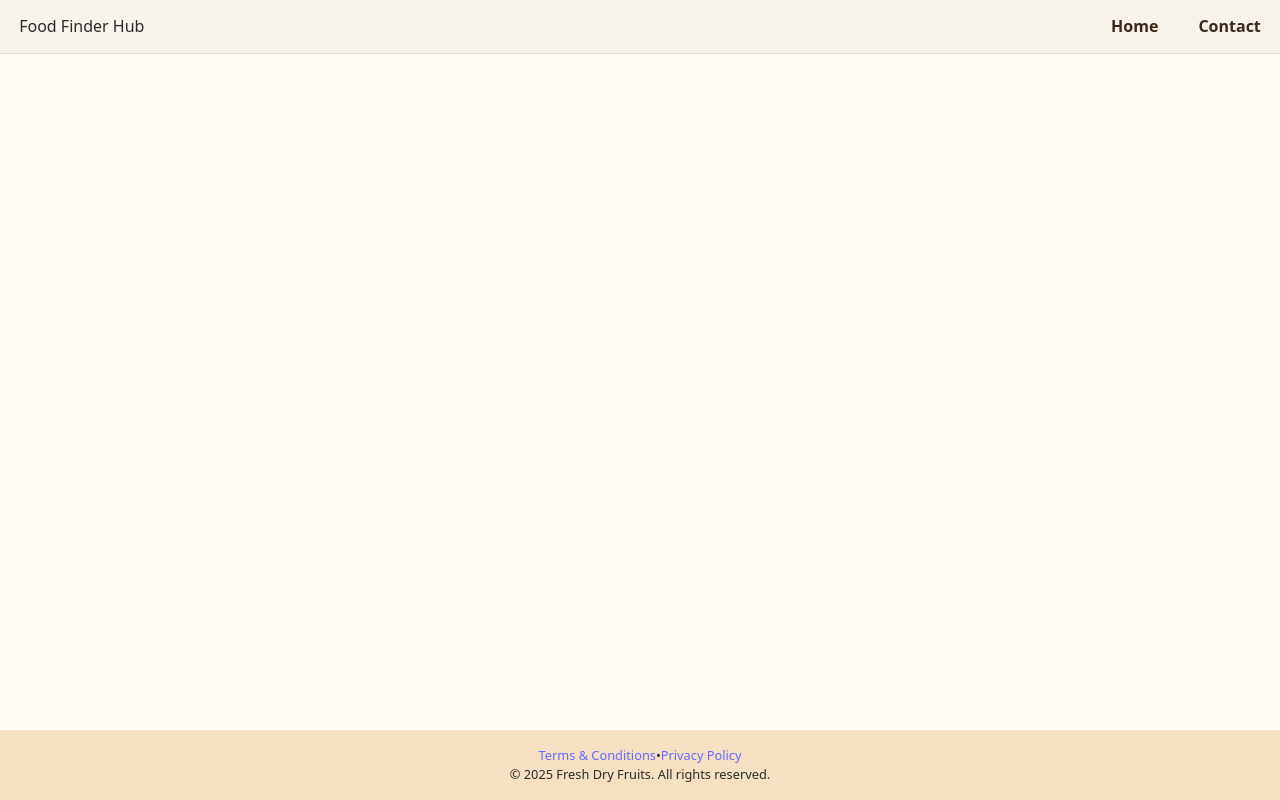
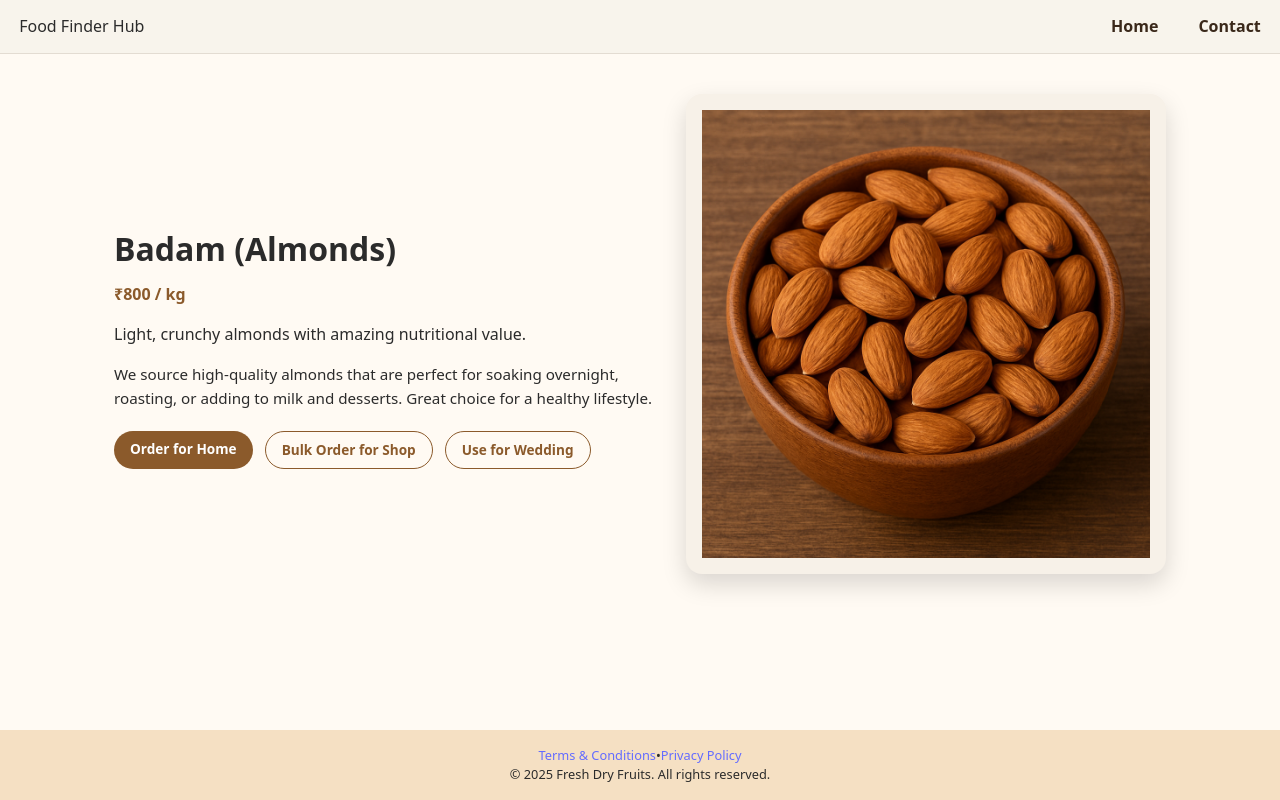
Before and after one commit to shoporiahub/foodfinderHub, a React (Vite) app in the folder dryfruit-frontend/: page /badam in a window 1280 px wide. Built offline with nearby package versions, Linux system fonts and the light colour scheme; the HTML template or start-up script is replaced by a standard one.

Commit message:
specific pages for kaju , badam, pista

```diff
--- a/dryfruit-frontend/src/App.css
+++ b/dryfruit-frontend/src/App.css
@@ -166,34 +166,68 @@ main {
   margin-bottom: 1.5rem;
 }
 
+/* Grid layout for cards */
 .product-grid {
   display: grid;
-  grid-template-columns: repeat(auto-fit, minmax(180px, 1fr));
-  gap: 1rem;
+  grid-template-columns: repeat(auto-fit, minmax(220px, 1fr));
+  gap: 1.25rem;
   max-width: 1000px;
   margin: 0 auto;
 }
 
+/* Card with background image */
 .product-card {
-  background-color: #fff8ec;
-  border-radius: 12px;
-  padding: 1rem;
+  position: relative;
+  width: 100%;
+  /* 👇 This makes the card keep a nice proportion */
+  aspect-ratio: 4 / 3;
+  border-radius: 14px;
+  overflow: hidden;
+
+  /* 👇 Ensures the image fills the whole card */
+  background-size: cover;
+  background-position: center;
+  background-repeat: no-repeat;
+
+  display: flex;
+  align-items: flex-end;
+  justify-content: center;
   text-align: center;
-  box-shadow: 0 1px 4px rgba(0, 0, 0, 0.04);
+  box-shadow: 0 4px 8px rgba(0, 0, 0, 0.12);
+  transition: transform 0.2s ease, box-shadow 0.2s ease;
 }
 
-.product-image-placeholder {
-  width: 80px;
-  height: 80px;
-  border-radius: 999px;
-  background-color: #f1d3a4;
-  margin: 0 auto 0.75rem;
-  display: flex;
-  align-items: center;
-  justify-content: center;
-  font-weight: 700;
-  font-size: 1.2rem;
+.product-card:hover {
+  transform: translateY(-4px);
+  box-shadow: 0 8px 14px rgba(0, 0, 0, 0.18);
 }
+
+/* Dark overlay so text is readable */
+.product-overlay {
+  background: linear-gradient(to top, rgba(0, 0, 0, 0.6), rgba(0, 0, 0, 0.1));
+  padding: 1rem;
+  width: 100%;
+  color: #ffffff;
+}
+
+.product-overlay h3 {
+  margin: 0;
+  font-size: 1.15rem;
+}
+
+.product-overlay p {
+  margin: 0.35rem 0 0;
+  font-size: 0.9rem;
+  opacity: 0.9;
+}
+
+/* Mobile tweaks */
+@media (max-width: 600px) {
+  .product-card {
+    aspect-ratio: 3 / 4; /* a bit taller on mobile */
+  }
+}
+
 
 /* Order Section */
 .order-section {
@@ -322,3 +356,169 @@ select:focus {
     grid-template-columns: 1fr;
   }
 }
+
+.products-wide {
+  padding: 2.5rem 1.5rem 3rem;
+  max-width: 1100px;
+  margin: 0 auto;
+}
+
+.products-wide h2 {
+  text-align: center;
+  margin-bottom: 2rem;
+}
+
+/* Each big row */
+.product-row {
+  display: flex;
+  align-items: center;
+  justify-content: space-between;
+  gap: 2rem;
+  margin-bottom: 2.5rem;
+  flex-wrap: wrap;
+}
+
+/* Left side (content) */
+.product-row-text {
+  flex: 1 1 320px;
+  min-width: 260px;
+}
+
+.product-row-text h3 {
+  font-size: 1.6rem;
+  margin-bottom: 0.5rem;
+}
+
+.product-row-text p {
+  margin: 0.35rem 0;
+  font-size: 0.95rem;
+  line-height: 1.6;
+}
+
+.product-long-description {
+  margin-top: 0.5rem;
+}
+
+/* Right side (image) */
+.product-row-image-wrapper {
+  flex: 1 1 320px;
+  min-width: 260px;
+  max-width: 480px;
+}
+
+.product-row-image {
+  width: 100%;
+  height: 100%;
+  max-height: 420px;
+  border-radius: 16px;
+  object-fit: cover;
+  box-shadow: 0 10px 24px rgba(0, 0, 0, 0.15);
+}
+
+/* Small buttons under text */
+.product-cta {
+  margin-top: 1rem;
+  display: flex;
+  gap: 0.75rem;
+  flex-wrap: wrap;
+}
+
+.small-button,
+.small-outline-button {
+  display: inline-block;
+  padding: 0.5rem 1rem;
+  border-radius: 999px;
+  font-size: 0.85rem;
+  text-decoration: none;
+  font-weight: 600;
+}
+
+.small-button {
+  background-color: #8b5a2b;
+  color: white;
+}
+
+.small-outline-button {
+  border: 1px solid #8b5a2b;
+  color: #8b5a2b;
+  background-color: transparent;
+}
+
+/* Mobile: stack image under text */
+@media (max-width: 768px) {
+  .product-row {
+    flex-direction: column;
+  }
+
+  .product-row-image-wrapper {
+    max-width: 100%;
+  }
+
+  .product-row-image {
+    max-height: 220px;
+  }
+}
+
+.product-detail {
+  padding: 2.5rem 1.5rem 3rem;
+  max-width: 1100px;
+  margin: 0 auto;
+  display: flex;
+  gap: 2rem;
+  flex-wrap: wrap;
+  align-items: center;
+}
+
+.product-detail-content {
+  flex: 1 1 320px;
+  min-width: 260px;
+}
+
+.product-detail-content h1 {
+  font-size: 2rem;
+  margin-bottom: 0.5rem;
+}
+
+.product-price {
+  font-weight: 700;
+  margin-bottom: 0.75rem;
+  color: #8b5a2b;
+}
+
+.product-detail-text {
+  margin-top: 0.5rem;
+  font-size: 0.95rem;
+  line-height: 1.6;
+}
+
+.product-detail-cta {
+  margin-top: 1.25rem;
+  display: flex;
+  gap: 0.75rem;
+  flex-wrap: wrap;
+}
+
+.product-detail-image-wrapper {
+  flex: 1 1 320px;
+  min-width: 260px;
+  max-width: 480px;
+}
+
+.product-detail-image {
+  width: 100%;
+  border-radius: 16px;
+  object-fit: contain; /* so your full image shows */
+  background-color: #f7f1e8;
+  padding: 1rem;
+  box-shadow: 0 10px 24px rgba(0, 0, 0, 0.15);
+}
+
+@media (max-width: 768px) {
+  .product-detail {
+    flex-direction: column;
+  }
+
+  .product-detail-image {
+    max-height: 320px;
+  }
+}
--- a/dryfruit-frontend/src/App.jsx
+++ b/dryfruit-frontend/src/App.jsx
@@ -10,6 +10,10 @@ import { WeddingPage } from "./pages/WeddingPage";
 import { TermsPage } from "./pages/TermsPage";
 import { PrivacyPage } from "./pages/PrivacyPage";
 import { ContactPage } from "./pages/Contactpage";
+import { KajuPage } from "./pages/KajuPage";
+import { BadamPage } from "./pages/BadamPage";
+import { PistaPage } from "./pages/PistaPage";
+
 
 function App() {
   return (
@@ -47,6 +51,9 @@ function App() {
           <Route path="/terms" element={<TermsPage />} />
           <Route path="/privacy" element={<PrivacyPage />} />
           <Route path="/contact" element={<ContactPage />} />
+          <Route path="/kaju" element={<KajuPage />} />
+          <Route path="/badam" element={<BadamPage />} />
+          <Route path="/pista" element={<PistaPage />} />
         </Routes>
       </main>
 
--- a/dryfruit-frontend/src/config.js
+++ b/dryfruit-frontend/src/config.js
@@ -1,8 +1,38 @@
+// src/config.js
+import kaju from "../src/assets/kaju.png";
+import badam from "../src/assets/badam.png";
+import pista from "../src/assets/pista.png";
 // src/config.js
 export const PRODUCTS = [
-  { id: "cashew", name: "Cashew (Kaju)", description: "Premium whole cashew nuts." },
-  { id: "badam", name: "Badam (Almonds)", description: "High-quality California almonds." },
-  { id: "pista", name: "Pista", description: "Crunchy salted pistachios." },
+  {
+    id: "kaju",
+    name: "Kaju (Cashew)",
+    description: "Rich, creamy cashews – perfect for snacking and sweets.",
+    longDescription:
+      "Our premium kaju is carefully selected, sorted and packed fresh. Ideal for daily eating, festive gifting and making dishes like kaju katli.",
+    image: kaju,
+      pricePerKg: "₹900 / kg",
+  },
+  {
+    id: "badam",
+    name: "Badam (Almonds)",
+    description: "Light, crunchy almonds with amazing nutritional value.",
+    longDescription:
+      "We source high-quality almonds that are perfect for soaking overnight, roasting, or adding to milk and desserts. Great choice for a healthy lifestyle.",
+    image: badam,
+    pricePerKg: "₹800 / kg",
+  },
+  {
+    id: "pista",
+    name: "Pista (Pistachios)",
+    description: "Crunchy, flavourful pistachios – a true snack luxury.",
+    longDescription:
+      "These pistachios are great for snacking, ice cream toppings, sweets and garnishing. A favourite option for wedding hampers and gifting.",
+    image: pista,
+    pricePerKg: "₹1,200 / kg",
+  },
 ];
 
+
+
 export const API_BASE_URL = import.meta.env.VITE_API_BASE_URL || "http://localhost:5000";
--- /dev/null
+++ b/dryfruit-frontend/src/pages/BadamPage.jsx
@@ -0,0 +1,36 @@
+// src/pages/BadamPage.jsx
+import { Link } from "react-router-dom";
+import { PRODUCTS } from "../config";
+
+export function BadamPage() {
+  const badam = PRODUCTS.find((p) => p.id === "badam");
+
+  if (!badam) return null;
+
+  return (
+    <section className="product-detail">
+      <div className="product-detail-content">
+        <h1>{badam.name}</h1>
+        <p className="product-price">{badam.pricePerKg}</p>
+        <p>{badam.description}</p>
+        {badam.longDescription && <p className="product-detail-text">{badam.longDescription}</p>}
+
+        <div className="product-detail-cta">
+          <Link to="/home-use" className="small-button">
+            Order for Home
+          </Link>
+          <Link to="/shopkeeper" className="small-outline-button">
+            Bulk Order for Shop
+          </Link>
+          <Link to="/wedding" className="small-outline-button">
+            Use for Wedding
+          </Link>
+        </div>
+      </div>
+
+      <div className="product-detail-image-wrapper">
+        <img src={badam.image} alt={badam.name} className="product-detail-image" />
+      </div>
+    </section>
+  );
+}
--- /dev/null
+++ b/dryfruit-frontend/src/pages/KajuPage.jsx
@@ -0,0 +1,36 @@
+// src/pages/KajuPage.jsx
+import { Link } from "react-router-dom";
+import { PRODUCTS } from "../config";
+
+export function KajuPage() {
+  const kaju = PRODUCTS.find((p) => p.id === "kaju");
+
+  if (!kaju) return null;
+
+  return (
+    <section className="product-detail">
+      <div className="product-detail-content">
+        <h1>{kaju.name}</h1>
+        <p className="product-price">{kaju.pricePerKg}</p>
+        <p>{kaju.description}</p>
+        {kaju.longDescription && <p className="product-detail-text">{kaju.longDescription}</p>}
+
+        <div className="product-detail-cta">
+          <Link to="/home-use" className="small-button">
+            Order for Home
+          </Link>
+          <Link to="/shopkeeper" className="small-outline-button">
+            Bulk Order for Shop
+          </Link>
+          <Link to="/wedding" className="small-outline-button">
+            Use for Wedding
+          </Link>
+        </div>
+      </div>
+
+      <div className="product-detail-image-wrapper">
+        <img src={kaju.image} alt={kaju.name} className="product-detail-image" />
+      </div>
+    </section>
+  );
+}
--- a/dryfruit-frontend/src/pages/LandingPage.jsx
+++ b/dryfruit-frontend/src/pages/LandingPage.jsx
@@ -9,9 +9,17 @@ export function LandingPage() {
         <div className="hero-text">
           <h1>Premium Dry Fruits for Home, Shops & Weddings</h1>
           <p>
-            Fresh kaju, badam, pista and more – order for home use, your shop, or bulk wedding requirements.
+            Fresh kaju, badam, pista and more – order for home use, your shop, or bulk wedding
+            requirements.
           </p>
-          <div style={{ display: "flex", gap: "0.75rem", justifyContent: "center", flexWrap: "wrap" }}>
+          <div
+            style={{
+              display: "flex",
+              gap: "0.75rem",
+              justifyContent: "center",
+              flexWrap: "wrap",
+            }}
+          >
             <Link to="/home-use" className="hero-button">
               Order for Home
             </Link>
@@ -25,20 +33,39 @@ export function LandingPage() {
         </div>
       </section>
 
-      <section className="products">
+      <section className="products-wide">
         <h2>Our Dry Fruits</h2>
-        <div className="product-grid">
-          {PRODUCTS.map((product) => (
-            <div key={product.id} className="product-card">
-              <div className="product-image-placeholder">
-                <span>{product.name.charAt(0)}</span>
-              </div>
+
+        {PRODUCTS.map((product) => (
+          <div key={product.id} className="product-row">
+            <div className="product-row-text">
               <h3>{product.name}</h3>
               <p>{product.description}</p>
+              {product.longDescription && (
+                <p className="product-long-description">{product.longDescription}</p>
+              )}
+              <div className="product-cta">
+                <Link to={`/${product.id}`} className="small-button">
+                  View Details
+                </Link>
+                <Link to="/home-use" className="small-outline-button">
+                  Order for Home
+                </Link>
+              </div>
             </div>
-          ))}
-        </div>
+
+            <div className="product-row-image-wrapper">
+              <img
+                src={product.image}
+                alt={product.name}
+                className="product-row-image"
+                loading="lazy"
+              />
+            </div>
+          </div>
+        ))}
       </section>
+
     </>
   );
 }
--- /dev/null
+++ b/dryfruit-frontend/src/pages/PistaPage.jsx
@@ -0,0 +1,36 @@
+// src/pages/PistaPage.jsx
+import { Link } from "react-router-dom";
+import { PRODUCTS } from "../config";
+
+export function PistaPage() {
+  const pista = PRODUCTS.find((p) => p.id === "pista");
+
+  if (!pista) return null;
+
+  return (
+    <section className="product-detail">
+      <div className="product-detail-content">
+        <h1>{pista.name}</h1>
+        <p className="product-price">{pista.pricePerKg}</p>
+        <p>{pista.description}</p>
+        {pista.longDescription && <p className="product-detail-text">{pista.longDescription}</p>}
+
+        <div className="product-detail-cta">
+          <Link to="/home-use" className="small-button">
+            Order for Home
+          </Link>
+          <Link to="/shopkeeper" className="small-outline-button">
+            Bulk Order for Shop
+          </Link>
+          <Link to="/wedding" className="small-outline-button">
+            Use for Wedding
+          </Link>
+        </div>
+      </div>
+
+      <div className="product-detail-image-wrapper">
+        <img src={pista.image} alt={pista.name} className="product-detail-image" />
+      </div>
+    </section>
+  );
+}
```
